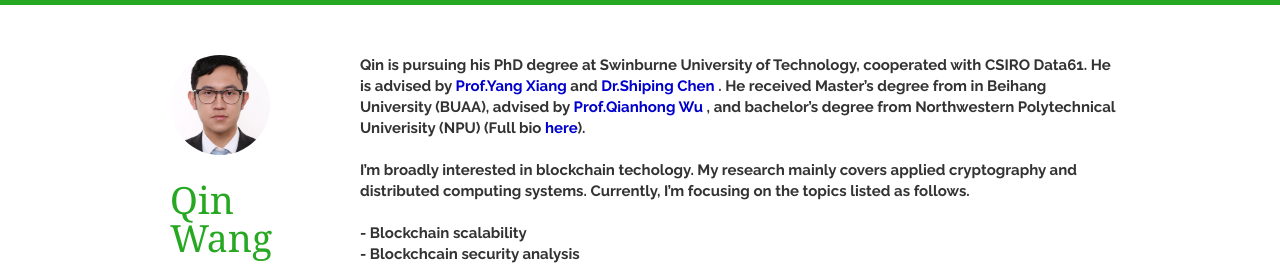
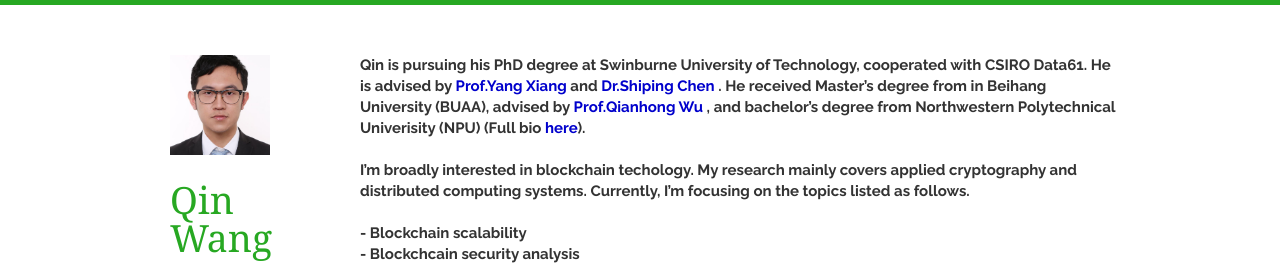
Before and after one commit to AaronWang-git/qinwang-git.github.io, a Jekyll site: the page built from index.html, in a window 1280 px wide. Shown: the top 265 px of the page. Built offline with Jekyll 4.4.1, drawn with Linux system fonts in a browser that asks for light colours; nearby versions of some CDN libraries; the list of posts is cut into pages by our own code.

Commit message:
Update layout.css

```diff
--- a/static/css/layout.css
+++ b/static/css/layout.css
@@ -34,8 +34,8 @@
     width: 100px;
     height: 100px;
     /*- border-radius: 50px; -*/
-    -webkit-border-radius: 50px;
-    -moz-border-radius: 50px;
+    /*--webkit-border-radius: 50px; -*/
+    /*- -moz-border-radius: 50px; -*/
     margin-bottom: 20px;
 }
 
```
